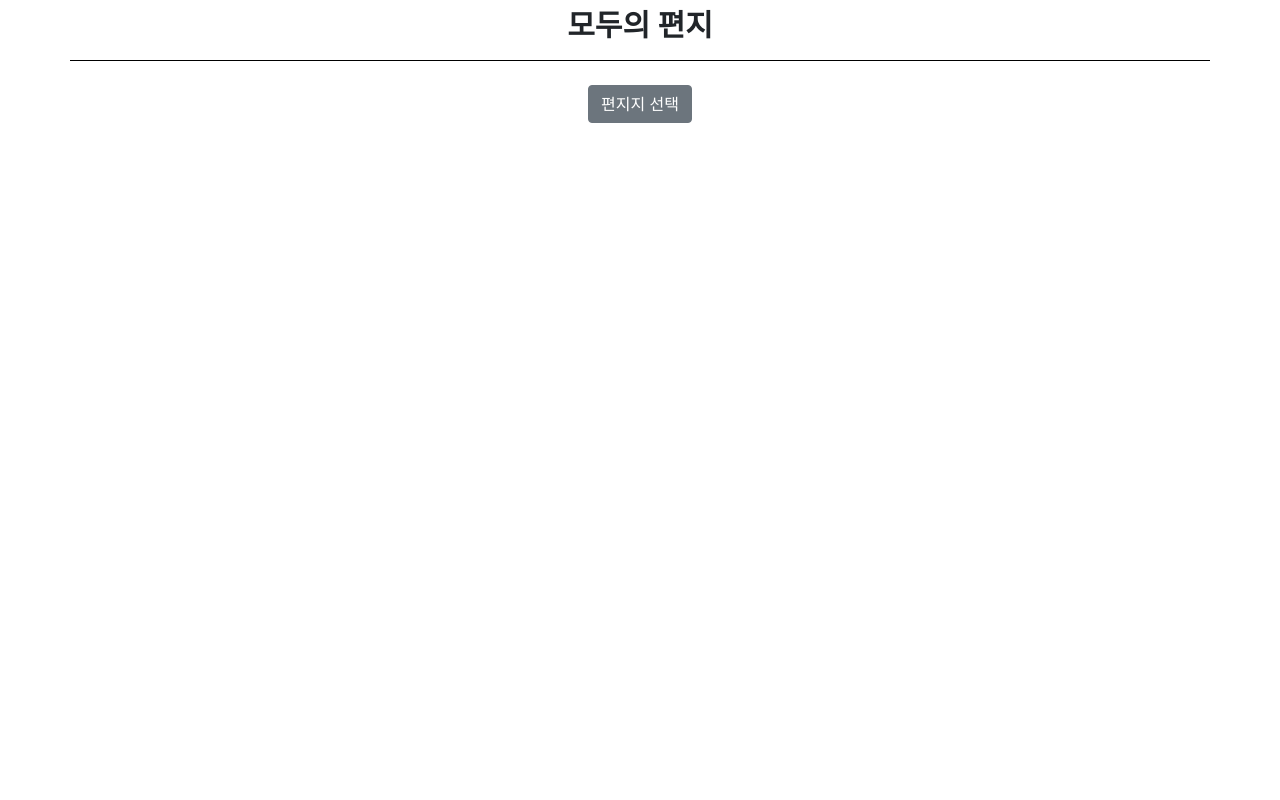
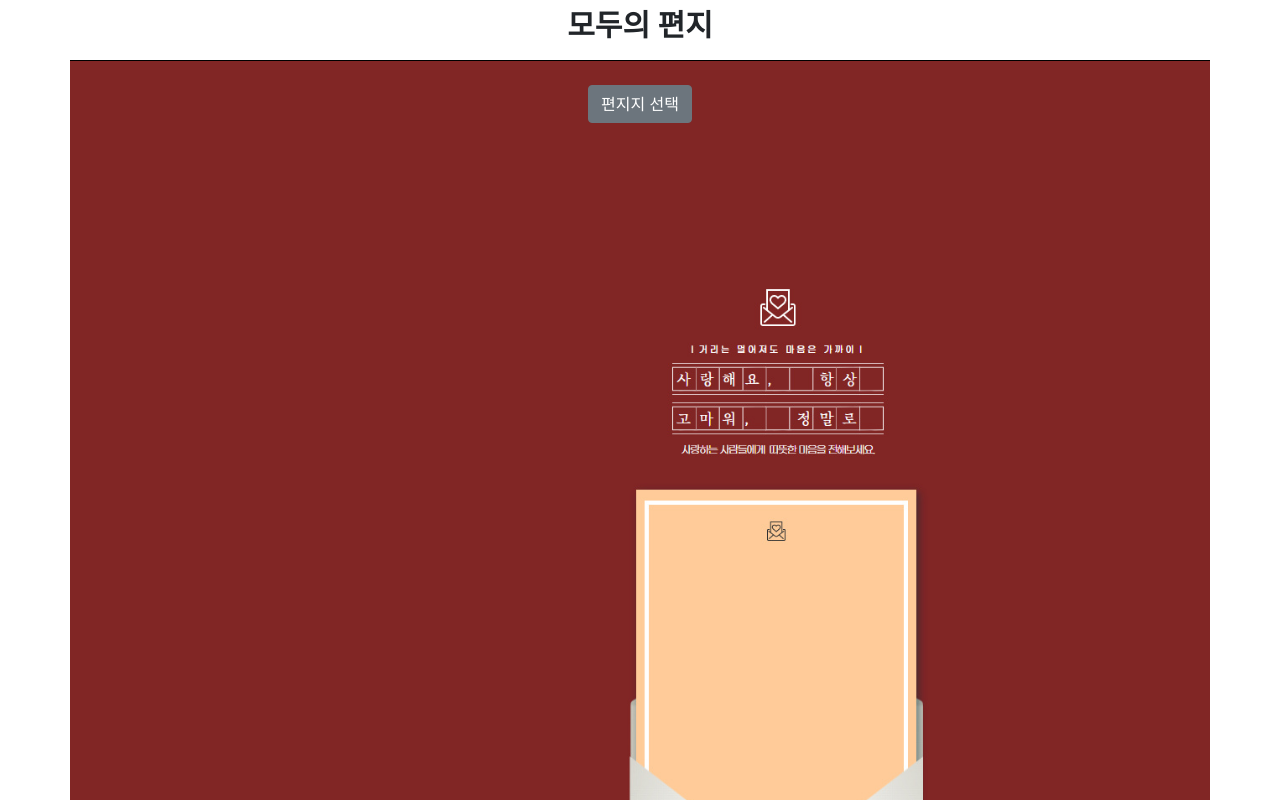
Before and after one commit to AndrewLEEJM/Letter-Front, a Vue app: page / in a window 1280 px wide. Shown: the top 800 px of the page. Built offline with nearby package versions, Linux system fonts and the light colour scheme; what vue-html2canvas would draw is missing.

Commit message:
메인이미지

```diff
--- a/src/views/Home.vue
+++ b/src/views/Home.vue
@@ -1,5 +1,6 @@
 <template>
   <b-container
+    id="main"
     fluid
     class="p-4"
   >
@@ -21,3 +22,10 @@ export default {
   },
 };
 </script>
+<style>
+#main{
+  background-image: url('../assets/main.jpg');
+  height: 1000px;
+   background-size: cover;
+}
+</style>
```
Also changed, not shown: src/assets/main.jpg (added).
